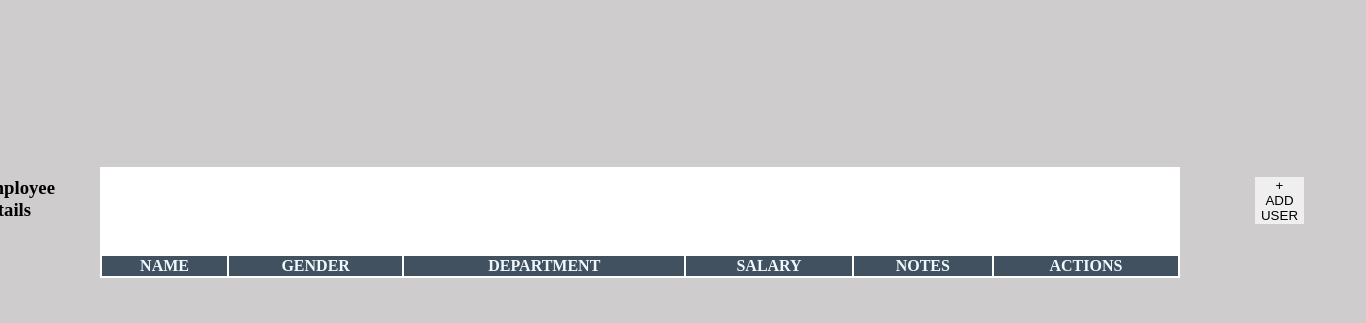
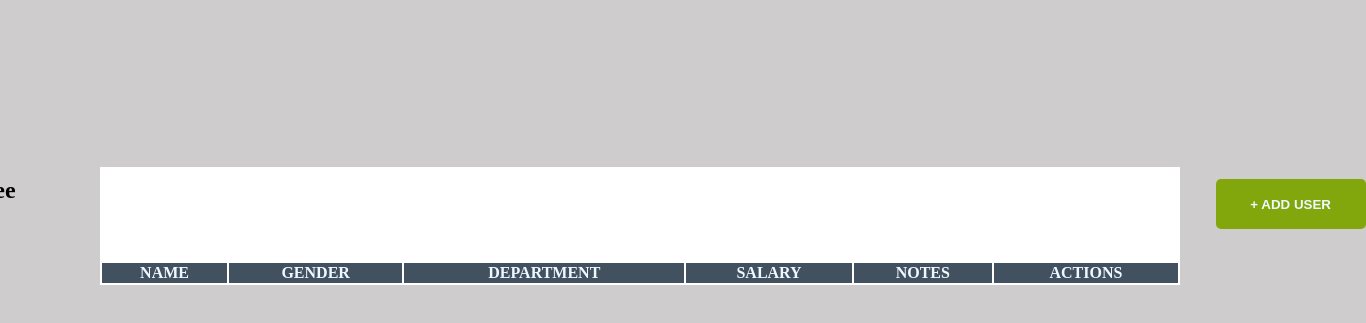
Before and after one commit to DE-TOX/Employee-Payroll, a website: page pages/dashboard.html in a window 1280 px wide. Shown: the part 73-396 px from the top of the page, 1366 px wide, since content can reach past the window. Drawn offline with nearby package versions, Linux system fonts and the light colour scheme; no server answers.

Commit message:
[DIVYANSH] Modified:files

```diff
--- a/pages/dashboard.html
+++ b/pages/dashboard.html
@@ -26,10 +26,10 @@
         <div class="container">
             <div class="heading">
                 <div>
-                    <h3>Employee Details</h3>
+                    <h2>Employee Details</h2>
                 </div>
                 <div>
-                    <a href="registration.html"><button>+ ADD USER</button></a>
+                    <a href="registration.html"><button class="btn"><b>+ ADD USER</b></button></a>
                 </div>
             </div>
             <div class="table">
--- a/styles/styles2.css
+++ b/styles/styles2.css
@@ -28,7 +28,6 @@ body {
     margin: 100px;
     background-color: rgb(255, 255, 255);
     gap: 30px;
-
 }
 
 .heading {
@@ -36,6 +35,7 @@ body {
     justify-content: center;
     gap: 1200px;
     margin-top: 10px;
+    align-items: center;
 }
 
 .table {
@@ -65,3 +65,11 @@ td {
     width: 25px;
     margin-right: 10px;
 }
+
+.btn {
+    width: 150px;
+    height: 50px;
+    border-radius: 5px;
+    background-color: #82A70C;
+    color: aliceblue;
+}
```
